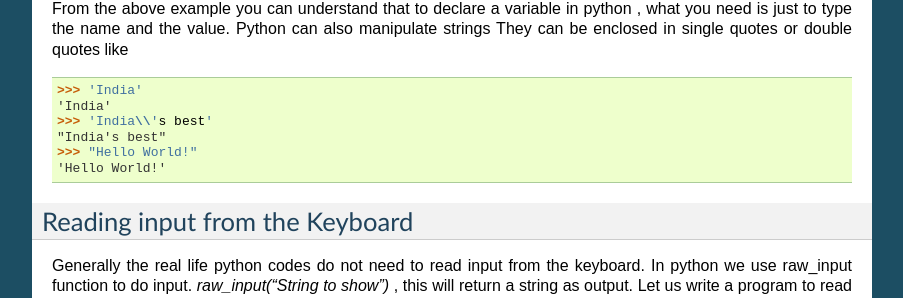
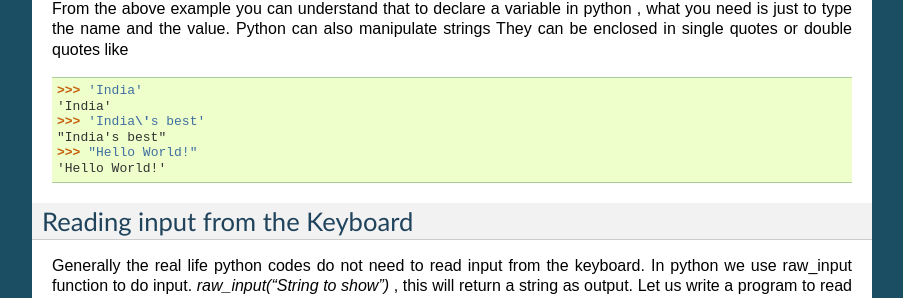
Before and after one commit to kushaldas/pym, a Sphinx documentation site: the page built from docs/variablesanddatatypes.rst, in a window 1280 px wide and 900 px high, scrolled down 589 px. Shown: the part 146-444 px from the top of the window, without its empty margins (198-1101 px from the left). Built offline with Sphinx 7.4.7, drawn with Linux system fonts in a browser that asks for light colours; formulas are drawn with MathJax 3.

Commit message:
docbook conversion typos fix, pointed out by chandankumar

```diff
--- a/docs/thebeginning.rst
+++ b/docs/thebeginning.rst
@@ -76,7 +76,7 @@ So we can have few basic rules ready for spaces and indentation.
 
 There are more places where you should be following same type of rules of whitespace, they are like
 
-- Add a space after "," in dicts, lists, typles, and argument lists and after ":" in dicts.
+- Add a space after "," in dicts, lists, tuples, and argument lists and after ":" in dicts.
 
 - Spaces around assignments and comparisons (except in argument list)
 
--- a/docs/variablesanddatatypes.rst
+++ b/docs/variablesanddatatypes.rst
@@ -46,7 +46,7 @@ From the above example you can understand that to declare a variable in python ,
 
     >>> 'India'
     'India'
-    >>> 'India\\'s best'
+    >>> 'India\'s best'
     "India's best"
     >>> "Hello World!"
     'Hello World!'
```
